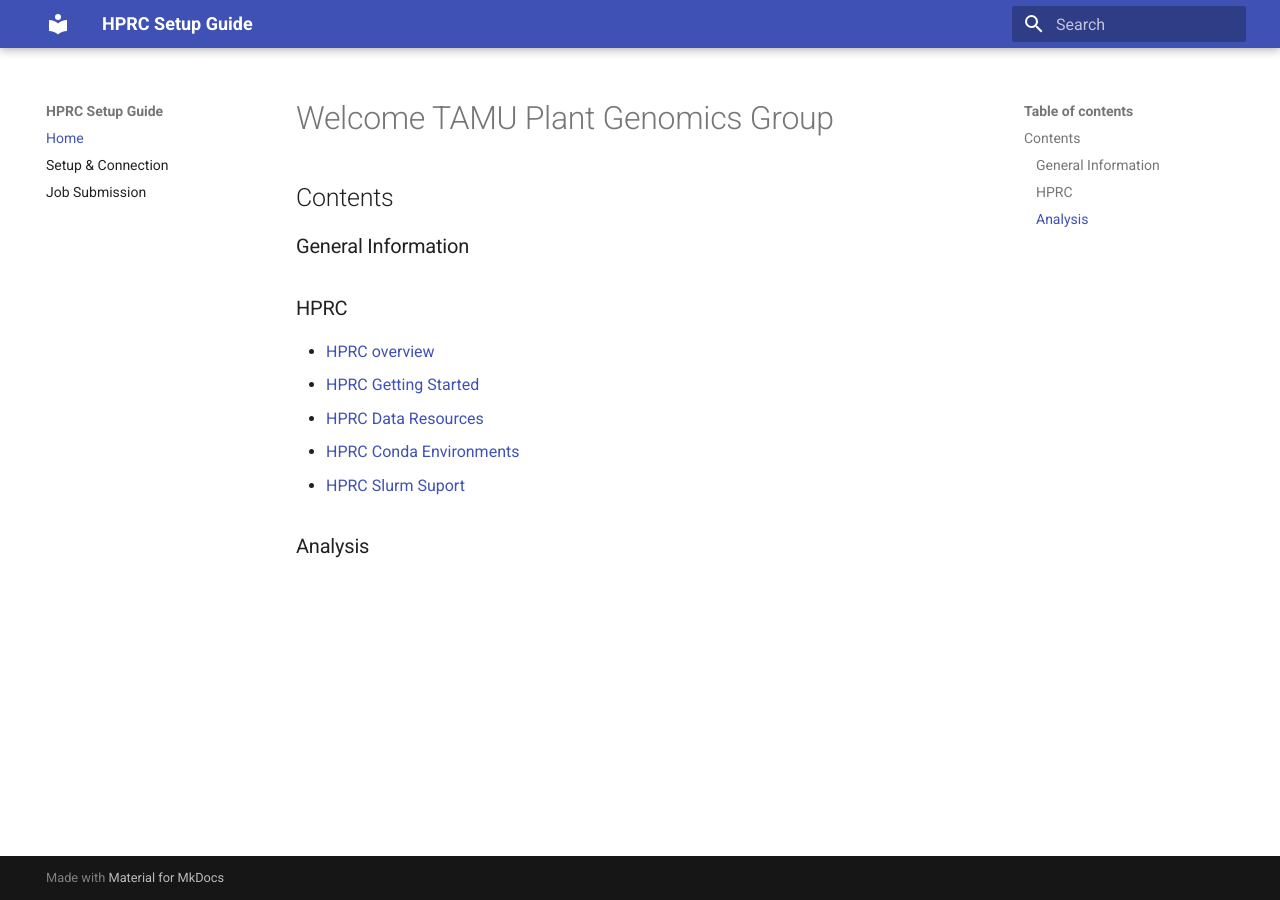
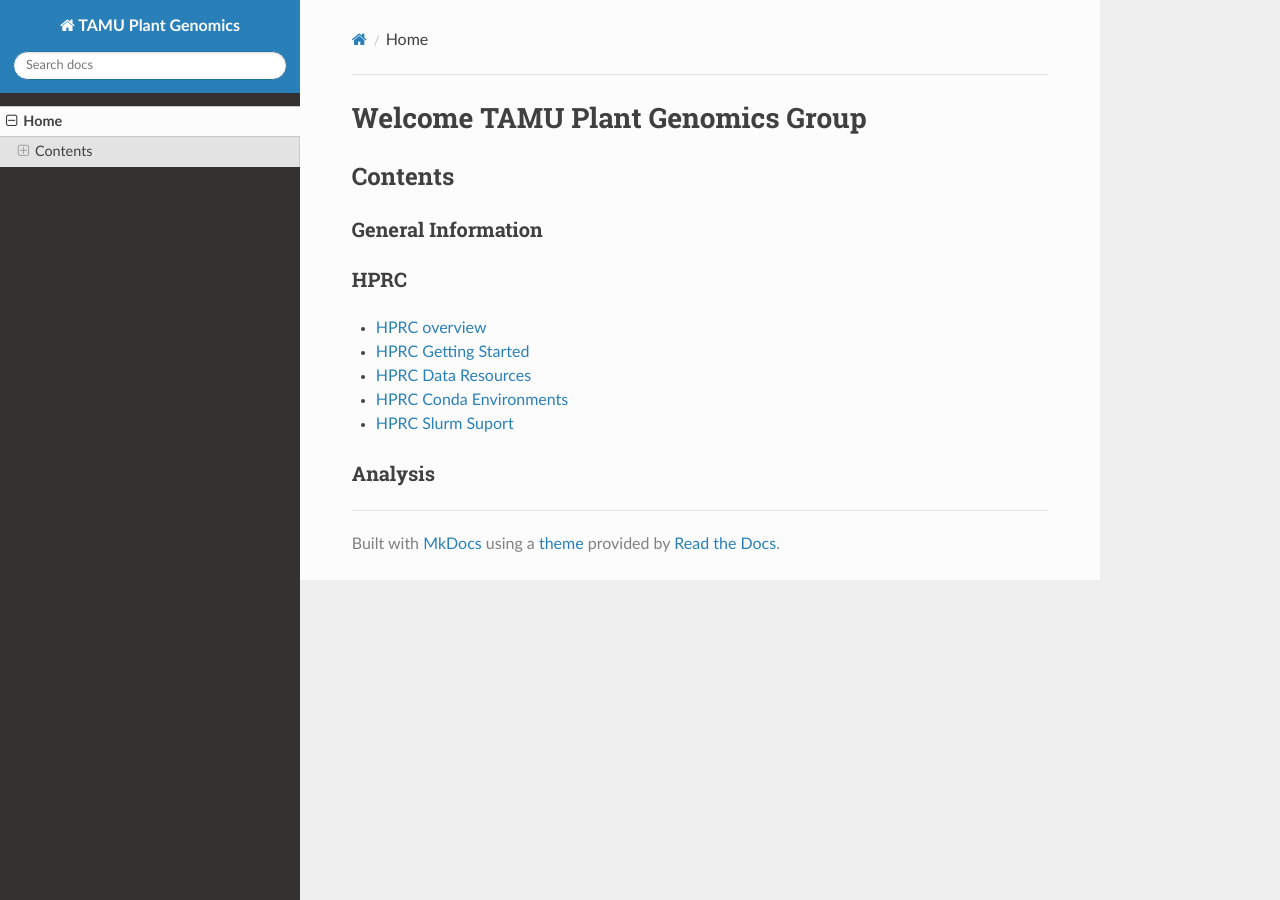
Before and after one commit to tamu-plant-genomics/tamu_hprc, an MkDocs documentation site: the page built from docs/index.md, in a window 1280 px wide. Built offline with MkDocs 1.6.1, drawn with Linux system fonts in a browser that asks for light colours; nearby versions of some CDN libraries; library files that are not in the unit come from our copies.

Commit message:
mod: updated theme

```diff
--- a/mkdocs.yml
+++ b/mkdocs.yml
@@ -1,8 +1,50 @@
-site_name: HPRC Setup Guide
+site_name: TAMU Plant Genomics
 theme:
-  name: material
+  name: readthedocs
+  features:
+    - navigation.instant
+    - navigation.tracking
+    - toc.integrate
+    - content.code.copy
+    - content.code.annotate
+    - navigation.sections
+    - header.autohide
+  palette:
+    - scheme: default
+      primary: teal
+      accent: deep orange
 
 nav:
   - Home: index.md
-  - Setup & Connection: setup.md
-  - Job Submission: jobs.md
+
+markdown_extensions:
+  - admonition
+  - codehilite:
+      guess_lang: false
+  - pymdownx.highlight
+  - pymdownx.superfences
+  - pymdownx.details
+  - pymdownx.emoji
+  - pymdownx.arithmatex:
+      generic: true
+  - toc:
+      permalink: true
+
+plugins:
+  - search:
+      separator: '[\s\-,:!=\[\]()"`/]+|\.(?!\d)|&[lg]t;|(?!\b)(?=[A-Z][a-z])'
+  - ezlinks
+#  - minify:
+#      minify_html: true
+#  - macros
+
+extra_css:
+  - stylesheets/extra.css
+  - https://cdn.jsdelivr.net/npm/katex@0.16.8/dist/katex.min.css
+
+extra_javascript:
+  - https://cdn.mathjax.org/mathjax/latest/MathJax.js?config=TeX-AMS_HTML
+  - mathjaxhelper.js
+  - https://cdn.jsdelivr.net/npm/katex@0.16.8/dist/katex.min.js
+  - https://cdn.jsdelivr.net/npm/katex@0.16.8/dist/contrib/auto-render.min.js
+  - js/katex.js  # (create this file as described below)
```
